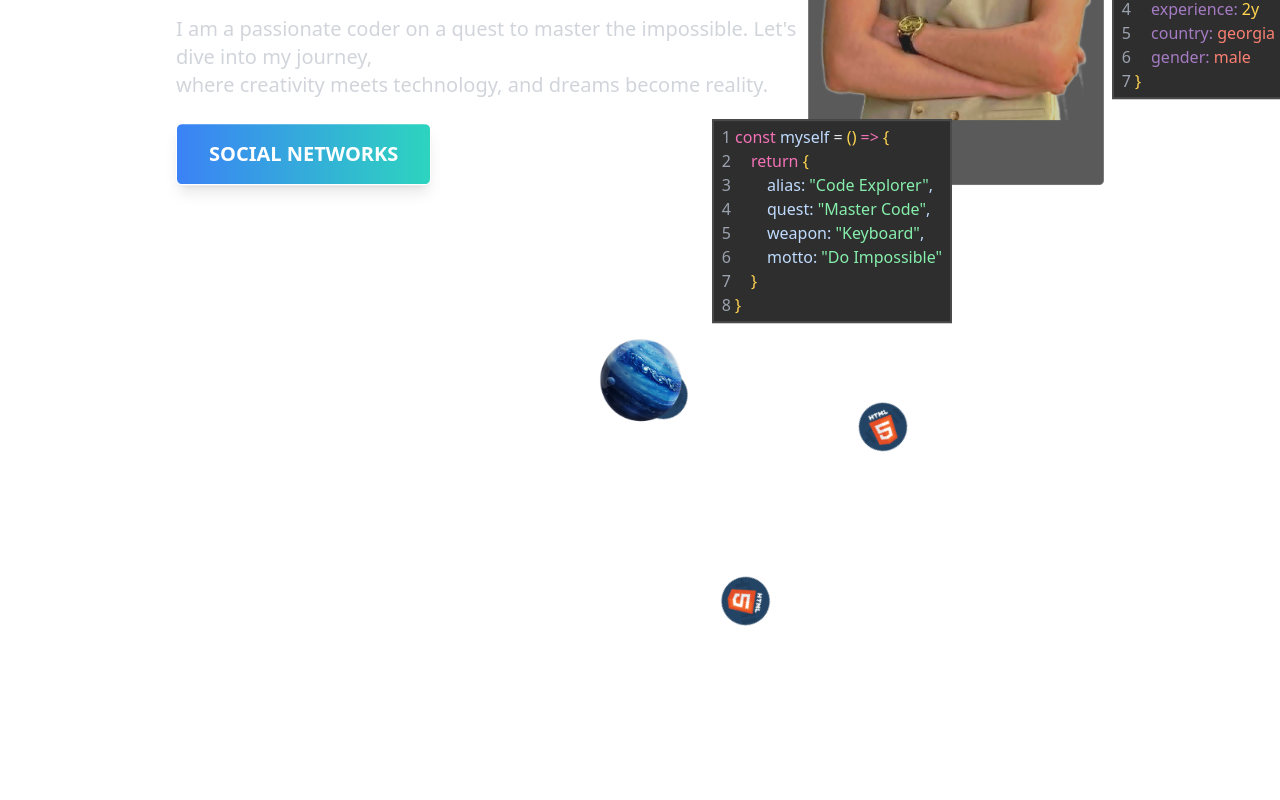
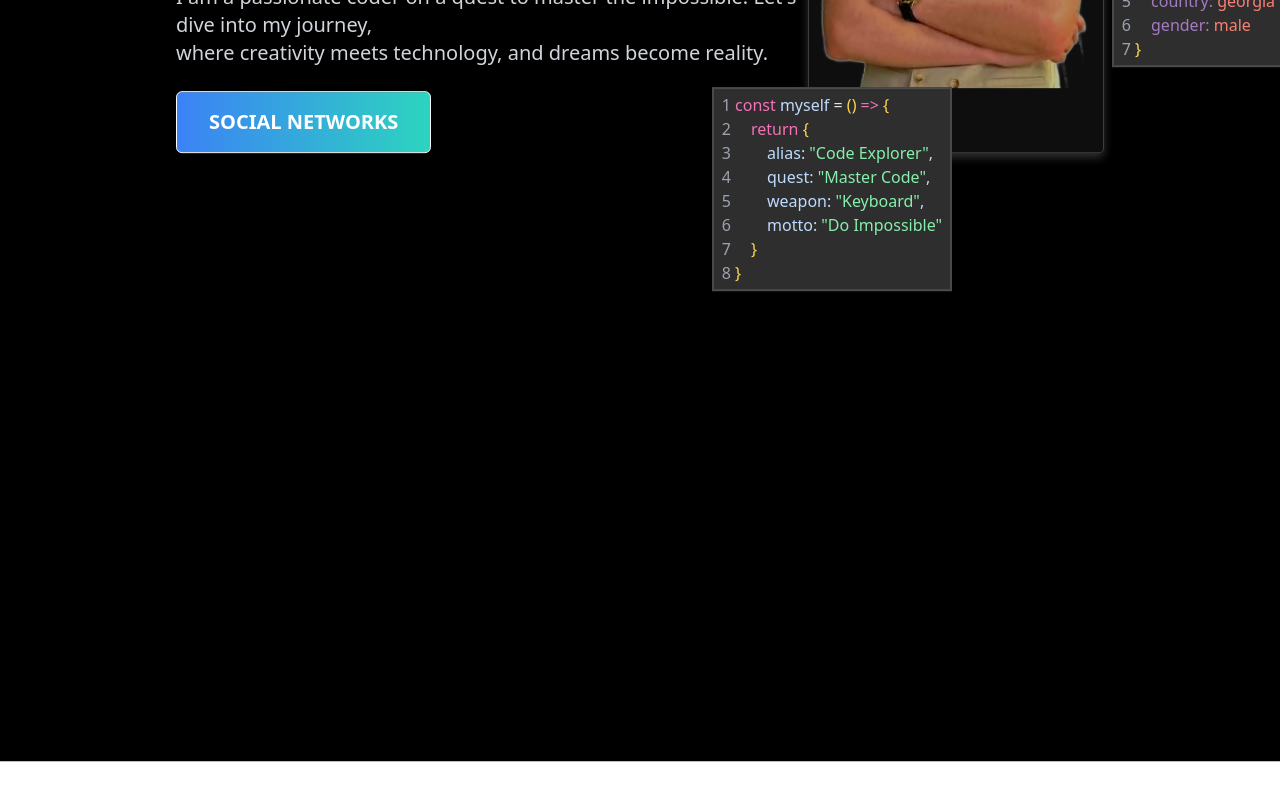
Before and after one commit to ItzVakko/My-Portfolio, a Next.js app: page / in a window 1280 px wide. Shown: the part 1538-2338 px from the top of the page. Built offline with nearby package versions, Linux system fonts and the light colour scheme.

Commit message:
fixed background change animation

```diff
--- a/app/Components/BackgroundImage.js
+++ b/app/Components/BackgroundImage.js
@@ -2,12 +2,15 @@
 
 import { motion, useScroll, useTransform } from "framer-motion";
 import { useEffect, useState } from "react";
+import UseScrollPosition from "./CustomHooks/UseScrollPosition";
 
 const BackgroundImage = () => {
   const { scrollY } = useScroll();
+  const scrollYHook = UseScrollPosition();
   const scale = useTransform(scrollY, [0, 1000], [1, 1.2]);
 
   const [hasScrolled, setHasScrolled] = useState(false);
+  const [isBgFinished, setIsBgFinished] = useState(false);
 
   useEffect(() => {
     window.scrollTo(0, 0);
@@ -33,13 +36,31 @@ const BackgroundImage = () => {
     };
   }, [scrollY, hasScrolled]);
 
+  // When scrollY reaches 900, background should change to black
+  useEffect(() => {
+    if (scrollYHook >= 900) {
+      setIsBgFinished(true);
+    } else {
+      setIsBgFinished(false);
+    }
+  }, [scrollYHook]);
+
   return (
+    <>
       <motion.div
         className="fixed inset-0 z-0 background-image"
         style={{
           scale,
         }}
       />
+
+      <motion.div
+        className="w-full h-[100vh] bg-black fixed inset-0 z-0"
+        initial={{ y: 1500 }}
+        animate={{ y: isBgFinished ? 0 : 1500 }}
+        transition={{ type: "spring", stiffness: 20 }}
+      ></motion.div>
+    </>
   );
 };
 
--- a/app/Components/Header/HeaderContent.js
+++ b/app/Components/Header/HeaderContent.js
@@ -4,7 +4,7 @@ import HeaderCodeBoxes from "./HeaderCodeBoxes";
 
 const HeaderContent = () => {
   return (
-    <div className="relative flex justify-between mt-[36rem] px-44">
+    <div className="relative flex justify-between mt-[34rem] px-44">
       <div className="mt-28">
         <h1 className="text-white text-6xl font-fredoka">
           LET'S EXPLORE <span className="neon-text">MYSELF</span>
--- a/app/Components/Main/SkillsSection.js
+++ b/app/Components/Main/SkillsSection.js
@@ -6,65 +6,7 @@ import SkillsPlanet from "../../Assets/Images/SkillsPlanet.png";
 import HtmlLogo from "../../Assets/Images/HTML_Logo.png";
 
 const SkillsSection = () => {
-  return (
-    <div className="relative w-96 h-96 mx-auto">
-      {/* Planet */}
-      <div className="absolute top-1/2 left-1/2 w-24 h-24 transform -translate-x-1/2 -translate-y-1/2 z-20">
-        <Image src={SkillsPlanet} alt="skills planet" />
-      </div>
-
-      {/* Orbiting Skill Logos */}
-      <motion.div
-        className="absolute top-1/2 left-1/2 w-64 h-64 rounded-full transform -translate-x-1/2 -translate-y-1/2"
-        animate={{ rotate: 360 }}
-        transition={{
-          duration: 10,
-          repeat: Infinity,
-          ease: "linear",
-        }}
-      >
-        {/* Skill Logos */}
-        <SkillLogo
-          logoSrc={HtmlLogo}
-          alt="Html Logo"
-          rotation={0}
-          zIndexFront={true}
-        />
-        <SkillLogo
-          logoSrc={HtmlLogo}
-          alt="Skill 2"
-          rotation={120}
-          zIndexFront={false}
-        />
-        <SkillLogo
-          logoSrc={HtmlLogo}
-          alt="Skill 3"
-          rotation={240}
-          zIndexFront={false}
-        />
-      </motion.div>
-    </div>
-  );
-};
-
-// SkillLogo Component to dynamically handle z-index
-const SkillLogo = ({ logoSrc, alt, rotation, zIndexFront }) => {
-  return (
-    <motion.div
-      className={`absolute w-12 h-12 top-1/2 left-1/2 transform origin-center ${
-        zIndexFront ? "z-30" : "z-10"
-      }`}
-      style={{ transform: `rotate(${rotation}deg) translate(8rem)` }}
-      animate={{ zIndex: [10, 30, 10] }}
-      transition={{
-        duration: 10,
-        repeat: Infinity,
-        ease: "linear",
-      }}
-    >
-      <Image src={logoSrc} alt={alt} className="w-full h-full" />
-    </motion.div>
-  );
+  return <div className=" w-96 h-96 mx-auto"></div>;
 };
 
 export default SkillsSection;
--- a/app/globals.css
+++ b/app/globals.css
@@ -27,6 +27,7 @@
   background-position: center;
   z-index: -1;
   transition: transform 0.1s cubic-bezier(0.25, 0.1, 0.25, 1);
+  transition: background-color 0.2s ease-in-out;
 }
 
 .neon-text {
--- a/app/layout.js
+++ b/app/layout.js
@@ -21,7 +21,12 @@ export const metadata = {
 export default function RootLayout({ children }) {
   return (
     <html lang="en">
-      <body className={`${Fredoka.variable} ${Teko.variable}`}>{children}</body>
+      <body
+        suppressHydrationWarning={true}
+        className={`${Fredoka.variable} ${Teko.variable}`}
+      >
+        {children}
+      </body>
     </html>
   );
 }
```
Lines whose indentation alone changed are shown as unchanged.
